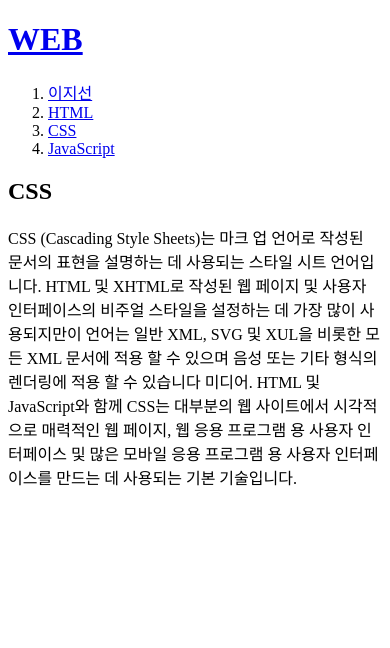
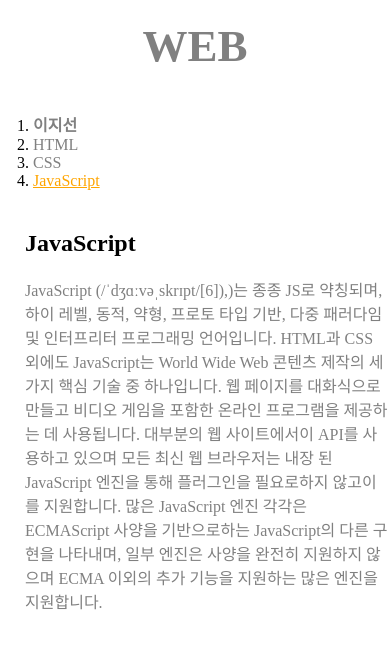
Before and after one commit to 2jisun99/web1, a plain HTML site: page 3.html in a window 390 px wide. Drawn offline with Linux system fonts and the light colour scheme.

Commit message:
Add files via upload

```diff
--- a/3.html
+++ b/3.html
@@ -1,19 +1,78 @@
 <!doctype html>
 <html>
 <head>
-  <title>WEB1 - CSS</title>
+  <title>WEB1 - JavaScript</title>
   <meta charset="utf-8">
+    <link rel="stylesheet" href="style.css">
+    <style>
+      body{
+        margin:0;
+      }
+      #active {
+        color:orange;
+        text-decoration:underline
+      }
+      a {
+        color:black;
+        text-decoration: none;
+      }
+      .saw {
+        color:gray;
+      }
+      .active {
+        text-decoration:underline
+      }
+      h1 {
+        font-size:45px;
+        text-align: center;
+        border-bottom:1px solid gray;
+        margin:0;
+        padding:20px;
+      }
+      ol{
+        border-right:1px solid gray;
+        width:100px;
+        margin:0;
+        padding:20px;
+      }
+      #grid{
+        display: grid;
+        grid-template-columns: 150px 1fr;
+      }
+      #grid ol{
+        padding-left:33px;
+      }
+      #grid #article{
+        padding-left:25px;
+      }
+      @media(max-width:800px){
+        #grid{
+          display: block;
+        }
+        ol{
+          border-right:none;
+        }
+        h1 {
+          border-bottom:none;
+        }
+      }
+    </style>
 </head>
 <body>
-  <h1><a href="index.html">WEB</a></h1>
+  <h1><a href="index.html"style="color:gray">WEB</a></h1>
+  <div id="grid">
   <ol>
-    <li><a href="0.html">이지선</a></li>
-    <li><a href="1.html">HTML</a></li>
-    <li><a href="2.html">CSS</a></li>
-    <li><a href="3.html">JavaScript</a></li>
+    <li><a href="0.html" class="saw"><strong>이지선</strong></a></li>
+    <li><a href="1.html" class="saw">HTML</a></li>
+    <li><a href="2.html"  class="saw">CSS</a></li>
+    <li><a href="3.html"class="saw" id="active">JavaScript</a></li>
   </ol>
-  <h2>CSS</h2>
-  <p>CSS (Cascading Style Sheets)는 마크 업 언어로 작성된 문서의 표현을 설명하는 데 사용되는 스타일 시트 언어입니다. HTML 및 XHTML로 작성된 웹 페이지 및 사용자 인터페이스의 비주얼 스타일을 설정하는 데 가장 많이 사용되지만이 언어는 일반 XML, SVG 및 XUL을 비롯한 모든 XML 문서에 적용 할 수 있으며 음성 또는 기타 형식의 렌더링에 적용 할 수 있습니다 미디어. HTML 및 JavaScript와 함께 CSS는 대부분의 웹 사이트에서 시각적으로 매력적인 웹 페이지, 웹 응용 프로그램 용 사용자 인터페이스 및 많은 모바일 응용 프로그램 용 사용자 인터페이스를 만드는 데 사용되는 기본 기술입니다.
+    <div id="article">
+  <h2  style="color:black">JavaScript
+  </h2>
+  <p style="color:gray">JavaScript (/ˈdʒɑːvəˌskrɪpt/[6]),)는 종종 JS로 약칭되며, 하이 레벨, 동적, 약형, 프로토 타입 기반, 다중 패러다임 및 인터프리터 프로그래밍 언어입니다. HTML과 CSS 외에도 JavaScript는 World Wide Web 콘텐츠 제작의 세 가지 핵심 기술 중 하나입니다. 웹 페이지를 대화식으로 만들고 비디오 게임을 포함한 온라인 프로그램을 제공하는 데 사용됩니다. 대부분의 웹 사이트에서이 API를 사용하고 있으며 모든 최신 웹 브라우저는 내장 된 JavaScript 엔진을 통해 플러그인을 필요로하지 않고이를 지원합니다. 많은 JavaScript 엔진 각각은 ECMAScript 사양을 기반으로하는 JavaScript의 다른 구현을 나타내며, 일부 엔진은 사양을 완전히 지원하지 않으며 ECMA 이외의 추가 기능을 지원하는 많은 엔진을 지원합니다.
   </p>
+</div>
+</div>
   </body>
  </html>
```
Also changed, not shown: 0.html (+69 -7 lines), 1.html (+64 -6 lines), 2.html (+71 -12 lines), box.html (added, +20 -0 lines), grid.html (added, +23 -0 lines), index.html (+17 -3 lines), mediaquery.html (added, +24 -0 lines).
